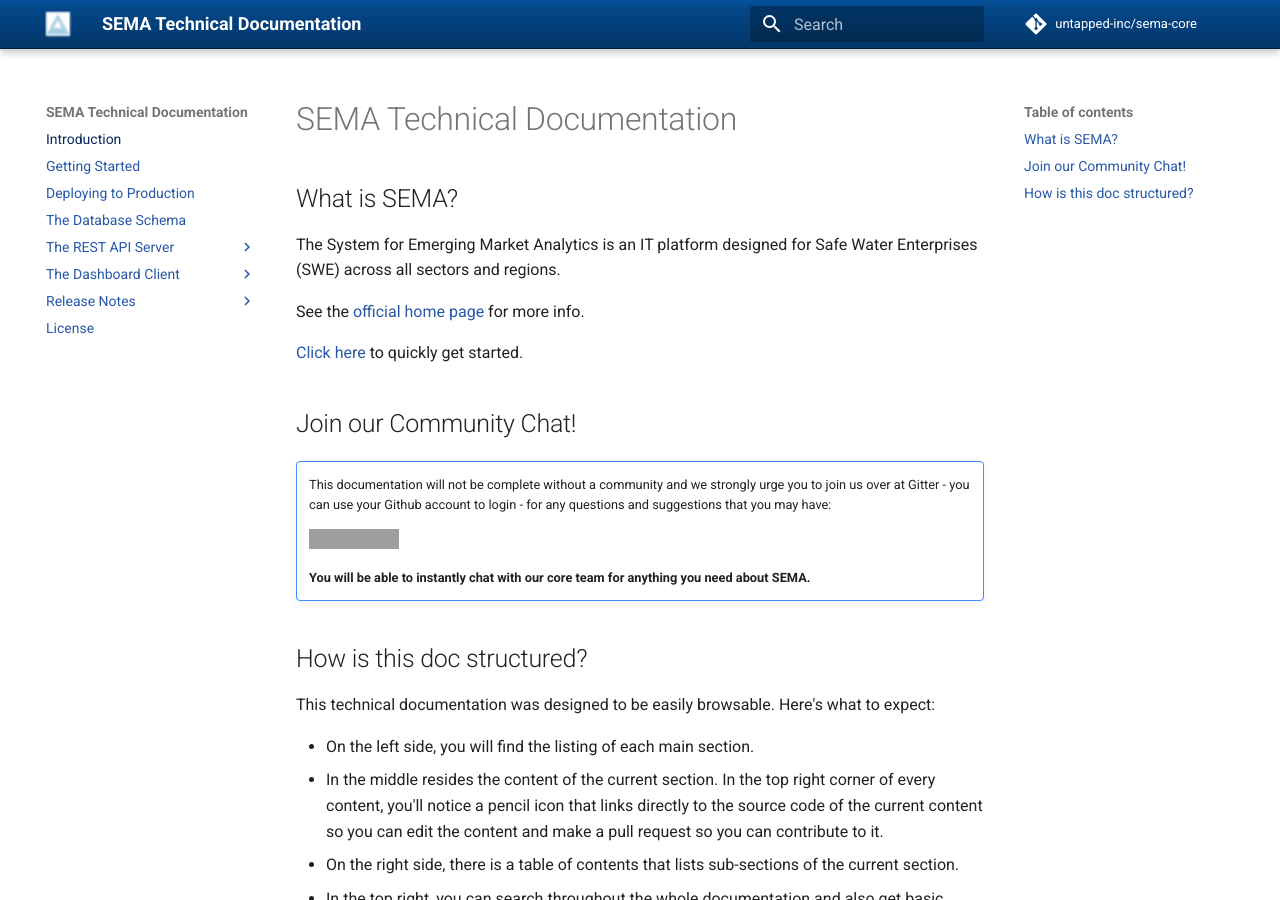
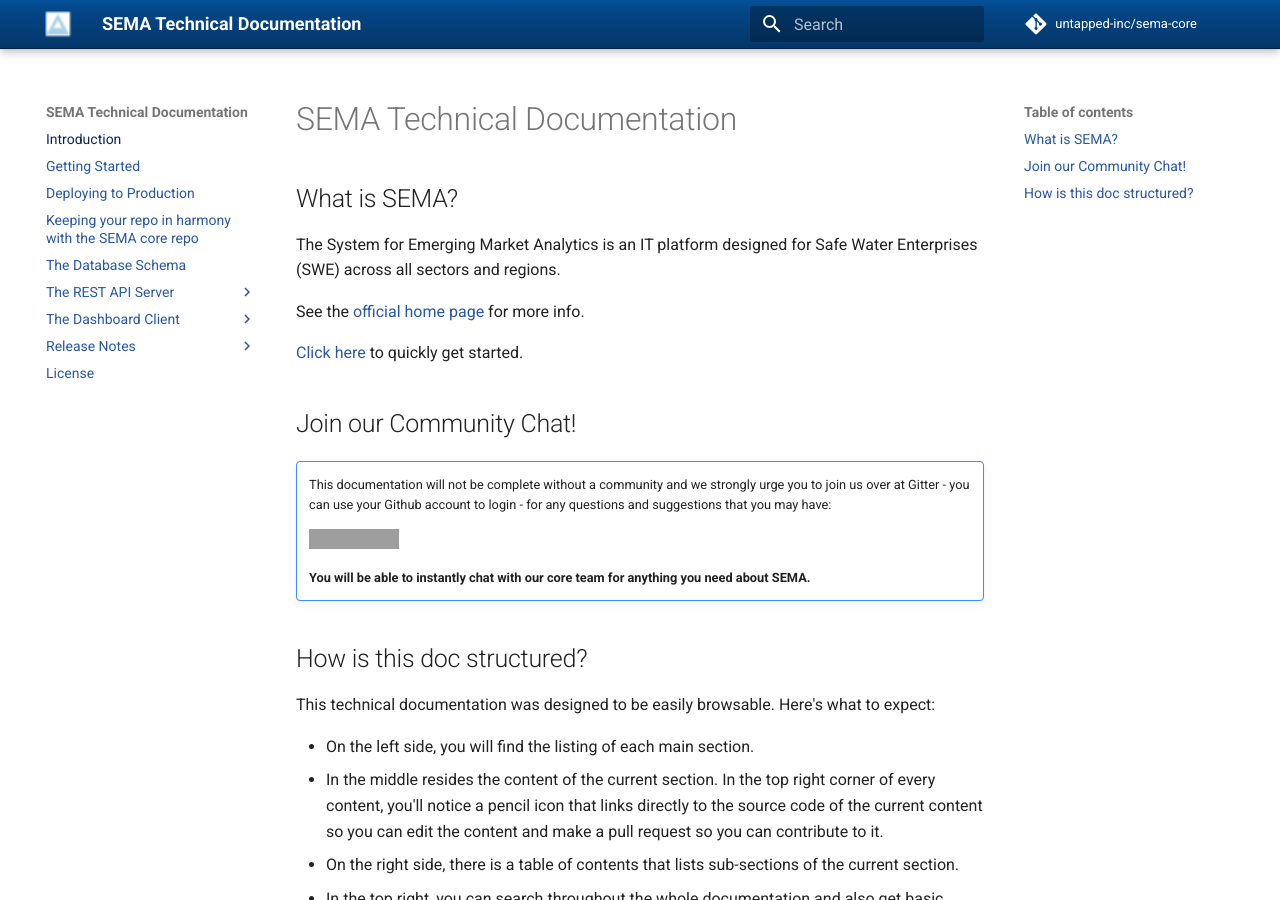
Before and after one commit to untapped-inc/sema-docs, an MkDocs documentation site: the page built from docs/index.md, in a window 1280 px wide and 900 px high. Built offline with MkDocs 1.6.1 and Material for MkDocs 9.7.7, drawn with Linux system fonts in a browser that asks for light colours; comment, search, counter and statistics services are not loaded; grey boxes are pictures that could not be loaded.

Commit message:
Add page for staying in harmony

```diff
--- a/mkdocs.yml
+++ b/mkdocs.yml
@@ -34,7 +34,7 @@ nav:
   - Introduction: index.md
   - Getting Started: getting-started.md
   - Deploying to Production: deploying-to-production.md
-  # - Keeping your repo in harmony with the SEMA core repo: staying-in-harmony.md
+  - Keeping your repo in harmony with the SEMA core repo: staying-in-harmony.md
   - The Database Schema: the-database-schema.md
   - The REST API Server:
     - Overview: rest-api/overview.md
```
